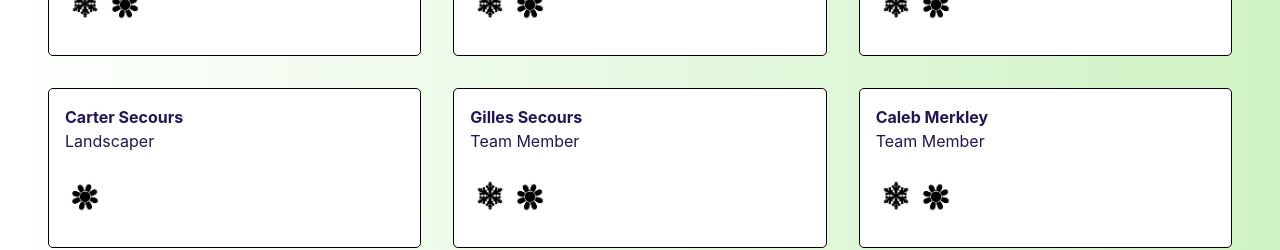
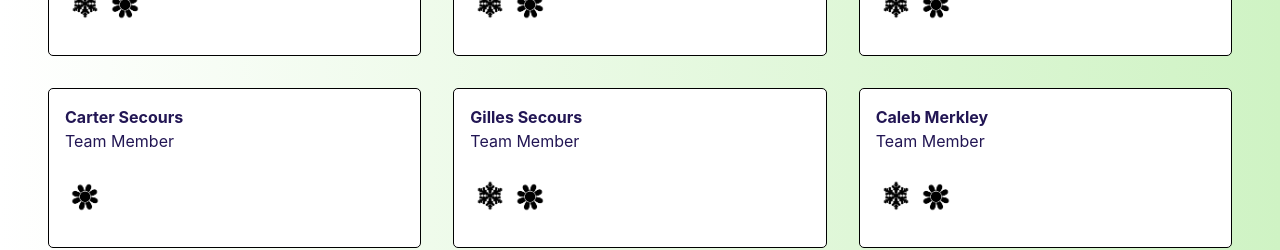
Before and after one commit to liamhorton0528/snowngrow, a React (Create React App) app: page /About in a window 1280 px wide. Shown: the part 1060-1310 px from the top of the page. Built offline with nearby package versions, Linux system fonts and the light colour scheme.

Commit message:
carter is now a team member :)

```diff
--- a/src/pages/About.js
+++ b/src/pages/About.js
@@ -33,7 +33,7 @@ function Team() {
                     <Team_Member name={'Pat Secours'} title={'Owner'} text={'Lorem ipsum dolor sit amet, consectetur adipiscing elit. Suspendisse varius enim in eros elementum tristique.'} winter={"block"} summer={"block"} />
                     <Team_Member name={'Rachel Secours'} title={'Admin Manager'} text={'Lorem ipsum dolor sit amet, consectetur adipiscing elit. Suspendisse varius enim in eros elementum tristique.'} winter={"block"} summer={"block"} />
                     <Team_Member name={'Matthew Secours'} title={'Manager'} text={'Lorem ipsum dolor sit amet, consectetur adipiscing elit. Suspendisse varius enim in eros elementum tristique.'} winter={"block"} summer={"block"} />
-                    <Team_Member name={'Carter Secours'} title={'Landscaper'} text={'Lorem ipsum dolor sit amet, consectetur adipiscing elit. Suspendisse varius enim in eros elementum tristique.'} winter={"none"} summer={"block"} />
+                    <Team_Member name={'Carter Secours'} title={'Team Member'} text={'Lorem ipsum dolor sit amet, consectetur adipiscing elit. Suspendisse varius enim in eros elementum tristique.'} winter={"none"} summer={"block"} />
                     <Team_Member name={'Gilles Secours'} title={'Team Member'} text={'Lorem ipsum dolor sit amet, consectetur adipiscing elit. Suspendisse varius enim in eros elementum tristique.'} winter={"block"} summer={"block"} />
                     <Team_Member name={'Caleb Merkley'} title={'Team Member'} text={'Lorem ipsum dolor sit amet, consectetur adipiscing elit. Suspendisse varius enim in eros elementum tristique.'} winter={"block"} summer={"block"} />
                     <Team_Member name={'Logan Merkley'} title={'Team Member'} text={'Lorem ipsum dolor sit amet, consectetur adipiscing elit. Suspendisse varius enim in eros elementum tristique.'} winter={"block"} summer={"block"} />
```
